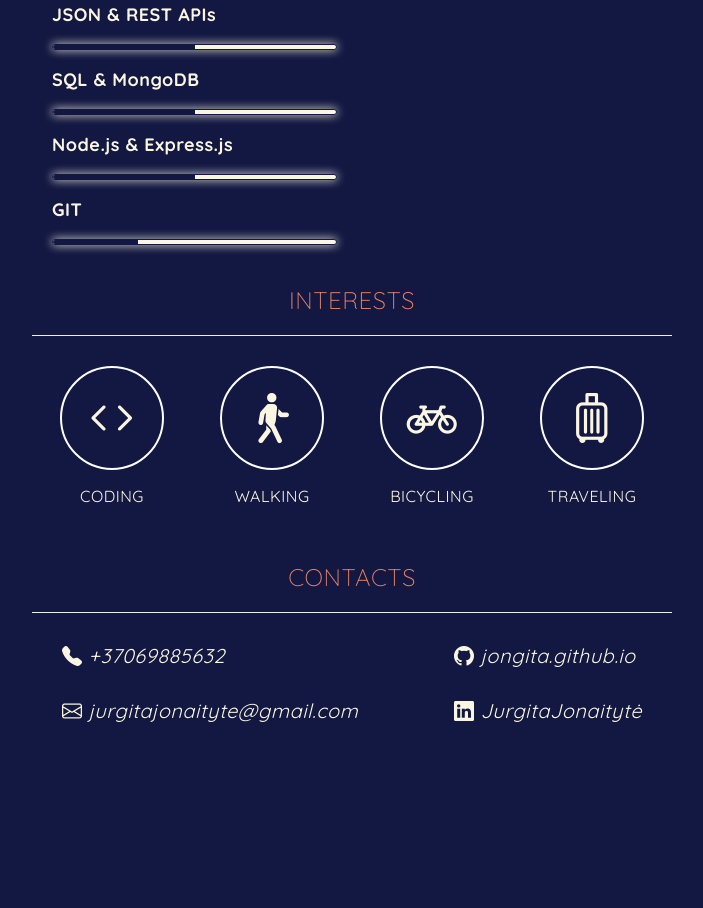
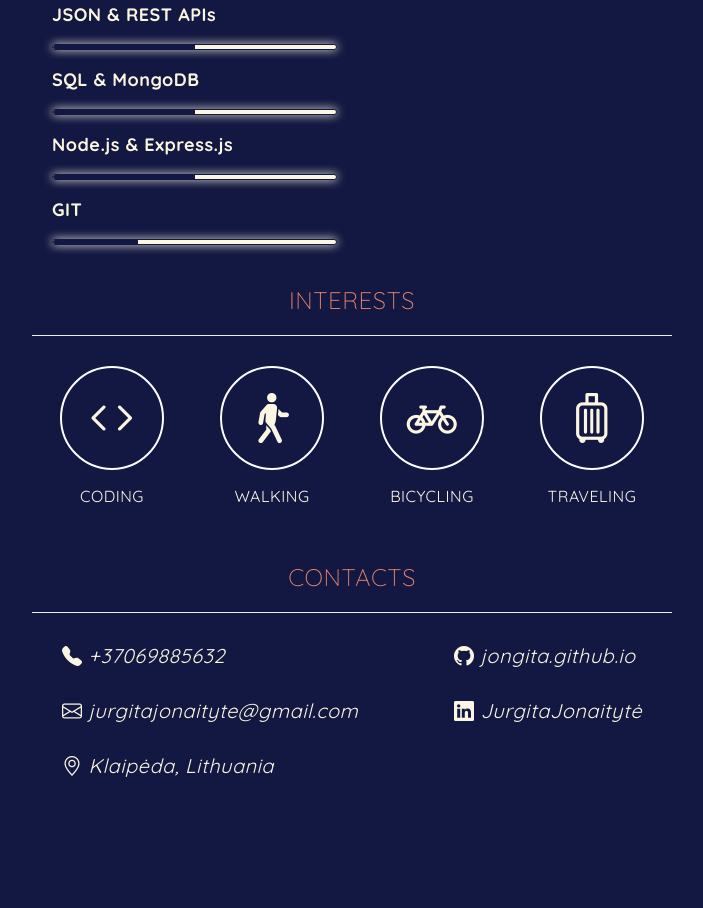
Before and after one commit to Jongita/CV, a website: page index.html in a window 1280 px wide. Shown: the part 2009-2917 px from the top of the page, without its empty margins (288-991 px from the left). Before the commit the page ends 2862 px from the top, so only its background shows below. Drawn offline with nearby package versions, Linux system fonts and the light colour scheme.

Commit message:
location

```diff
--- a/index.html
+++ b/index.html
@@ -229,6 +229,9 @@
                 <i class="bi bi-envelope">
                     <span><a href="mailto:jurgitajonaityte@gmail.com">jurgitajonaityte@gmail.com</a></span>
                 </i>
+                <i class="bi bi-geo-alt">
+                    <span>Klaipėda, Lithuania</span>
+                </i>
             </div>
             <div class="socials">
                 <i class="bi bi-github">
```
